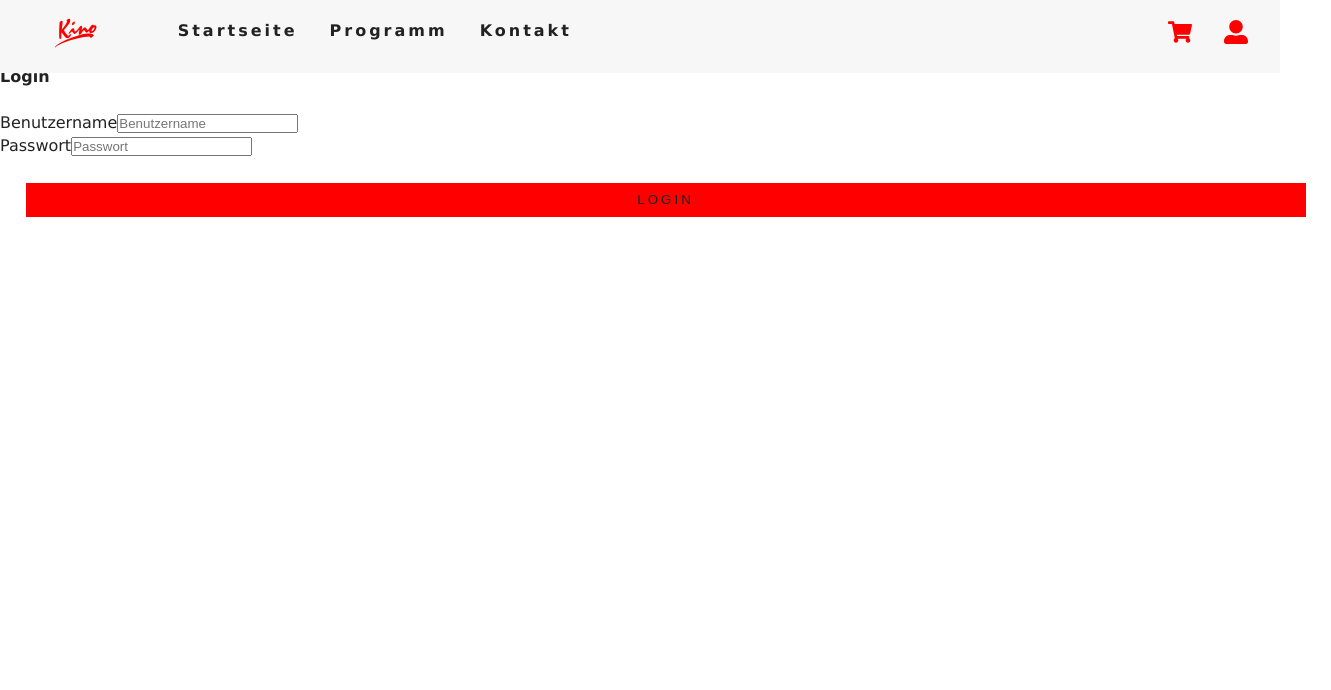
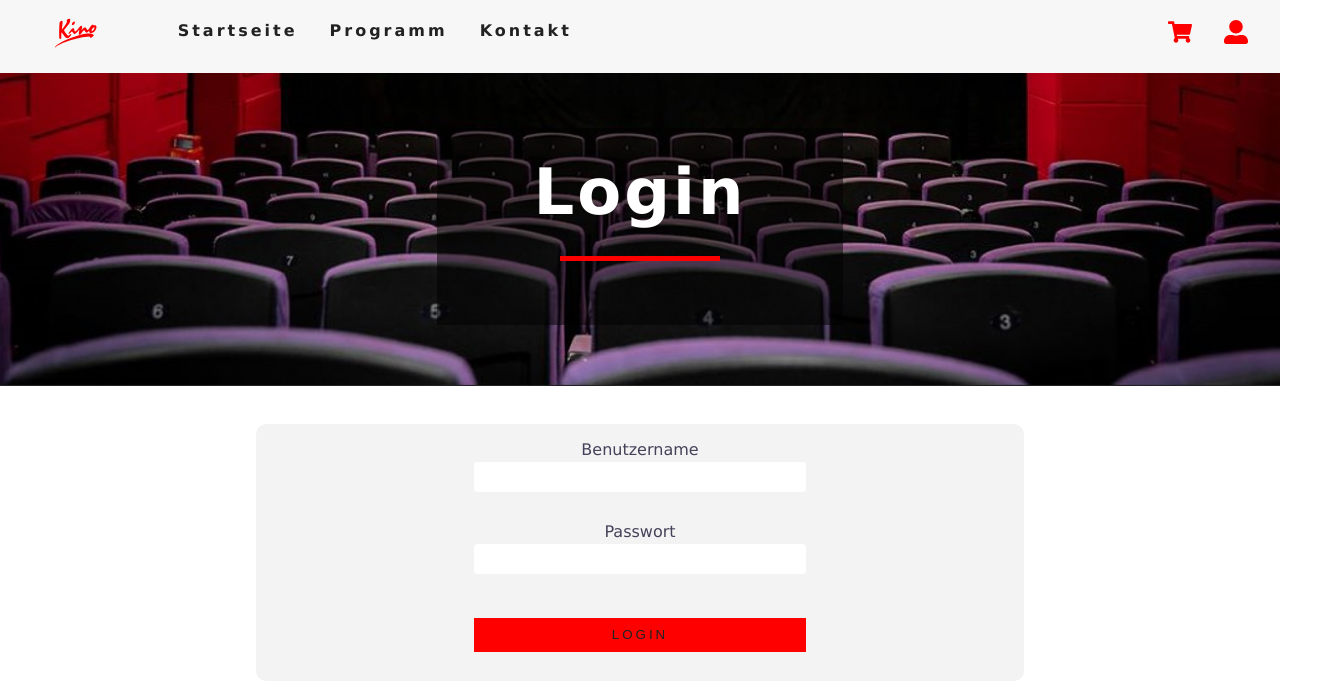
Before and after one commit to juengeja/FallstudieKino, a React (Create React App) app in the folder Frontend/: page /login in a window 1280 px wide. Shown: the top 690 px of the page, 1331 px wide, since content can reach past the window. Built offline with nearby package versions, Linux system fonts and the light colour scheme; no server answers.

Commit message:
admin page update

```diff
--- a/Frontend/src/App.css
+++ b/Frontend/src/App.css
@@ -1034,3 +1034,37 @@ margin-bottom: 0em;
   text-transform: uppercase;
   cursor: pointer;
 }
+
+/* login */
+
+.login-Container{
+  /*
+  display: block;
+	flex-direction: column;
+	justify-content: center;
+	align-items: center;
+  text-align: center;
+	justify-content: space-evenly;
+*/
+align-items: center;
+text-align: center;
+	width: 60%;
+	margin: 3% auto;
+	background-color: #f3f3f3;
+	border-radius: 10px;
+	color: #464159;
+
+	padding: 15px;
+	margin-right: auto;
+	margin-left: auto
+}
+
+.login_input {
+  width: 45%;
+  min-height: 30px;
+  border: 0;
+  font-size: 1rem;
+  letter-spacing: .15rem;
+  margin-bottom: 4%;
+  border-radius: 4px;
+}
--- a/Frontend/src/App.js
+++ b/Frontend/src/App.js
@@ -9,6 +9,7 @@ import Contact from './pages/Contact';
 import ShoppingCart from './pages/ShoppingCart';
 import Booking from './pages/Booking';
 import Login from './pages/Login';
+import AdminPage from './pages/AdminPage'
 
 import {Route, Switch} from 'react-router-dom';
 
@@ -27,6 +28,7 @@ function App() {
         <Route exact path="/shoppingCart" component={ShoppingCart}/>
         <Route exact path="/booking" component={Booking}/>
         <Route exact path="/login" component={Login}/>
+        <Route exact path="/adminpage" component={AdminPage}/>
         <Route component={Error} />
       </Switch>
   </>
--- /dev/null
+++ b/Frontend/src/pages/AdminPage.js
@@ -0,0 +1,29 @@
+import React, { Component } from 'react'
+import Hero from '../components/Hero'
+import Banner from '../components/Banner'
+import { connect } from 'react-redux';
+
+class AdminPage extends Component{
+
+    render(){
+    if(!this.props.loginState) {
+        this.props.history.push('/login')
+    }
+
+    return (
+        <>
+            <Hero hero="programHero">
+                <Banner title="AdminPage" />
+            </Hero>
+
+        </>
+    );
+    }
+}
+
+const mapStateToProps = (state) => {
+    return {
+        loginState: state.loginState
+    }
+}
+export default connect(mapStateToProps)(AdminPage)
--- a/Frontend/src/pages/Login.js
+++ b/Frontend/src/pages/Login.js
@@ -1,37 +1,70 @@
 import React from 'react';
 import { connect } from 'react-redux'
 import { changeState} from '../components/actions/storeActions';
+import Hero from '../components/Hero';
+import Banner from '../components/Banner';
+import axios from 'axios';
 
 class Login extends React.Component{
 
-    handleChange = () =>{
-        this.props.changeState()
+    constructor(props) {
+        super(props);
+
+        this.state = {
+            username: '',
+            password:''
+        }
+    };
+
+
+    handleChange = (e) => {
+        this.setState({
+            [e.target.name]: e.target.value
+        })
     }
 
-    handleSubmit = () => {
-        this.props.changeState()
+    handleSubmit = event => {
+        event.preventDefault();
+
+        const login_json = {
+            adminID: this.state.username,
+            username: this.state.username,
+            password: this.state.password,
+          }
+        console.log(login_json)
+
+        axios.post('http://5.45.107.109:4000/api/login', login_json)
+        .then(res => {
+          if (res.data != null) {
+            res.data.successful ? this.props.changeState() : alert("Benutzername oder Passort falsch")
+            this.props.history.push('/adminpage')
+          } else {
+            alert("Ein Fehler ist aufgetreten")
+          }
+        })
     }
 
     render(){
-        console.log(this.props.loginState ? 'true' : ' false')
+
         return(
             <>
-            <div>
-                <h6>Login</h6>
-            </div>
-            <div>
+            <Hero hero='programHero'>
+                <Banner title="Login"></Banner>
+            </Hero>
+            <div className="login-Container">
                 <form onSubmit = {this.handleSubmit}>
                 <div>
                     <label>Benutzername</label>
-                    <input type="text" name="username" placeholder="Benutzername" required/>
+                    <br/>
+                    <input type="text" name="username" class="login_input" onChange={this.handleChange} required/>
                 </div>
                 <div>
                     <label>Passwort</label>
-                    <input type="password" name="password" placeholder="Passwort" required/>
+                    <br/>
+                    <input type="password" name="password" class="login_input"  onChange={this.handleChange} required/>
                 </div>
 
-
-                <button  class="booking-btn_100" type="submit">Login</button>
+                <button  class="booking-btn" type="submit">Login</button>
                 </form>
             </div>
             </>
```
